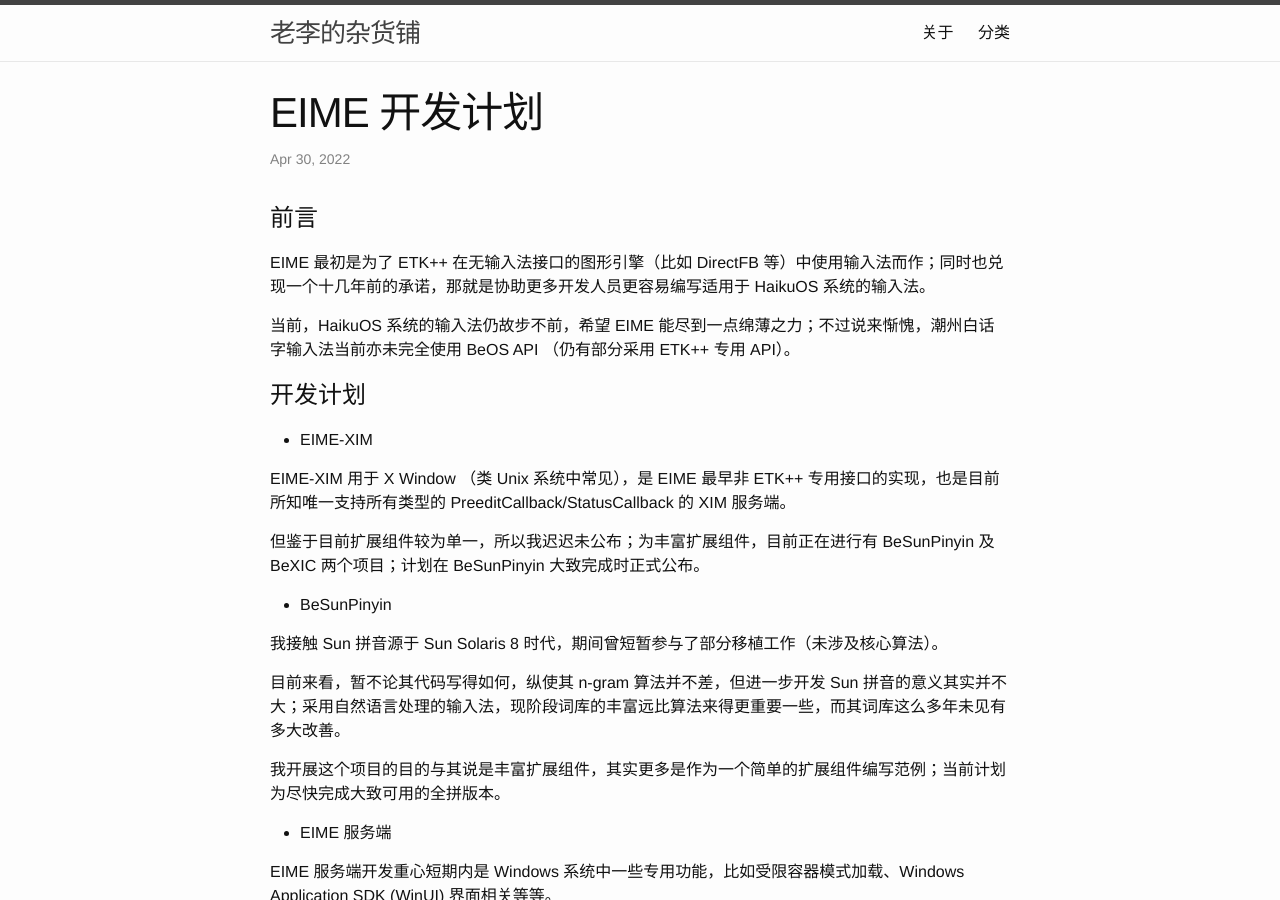
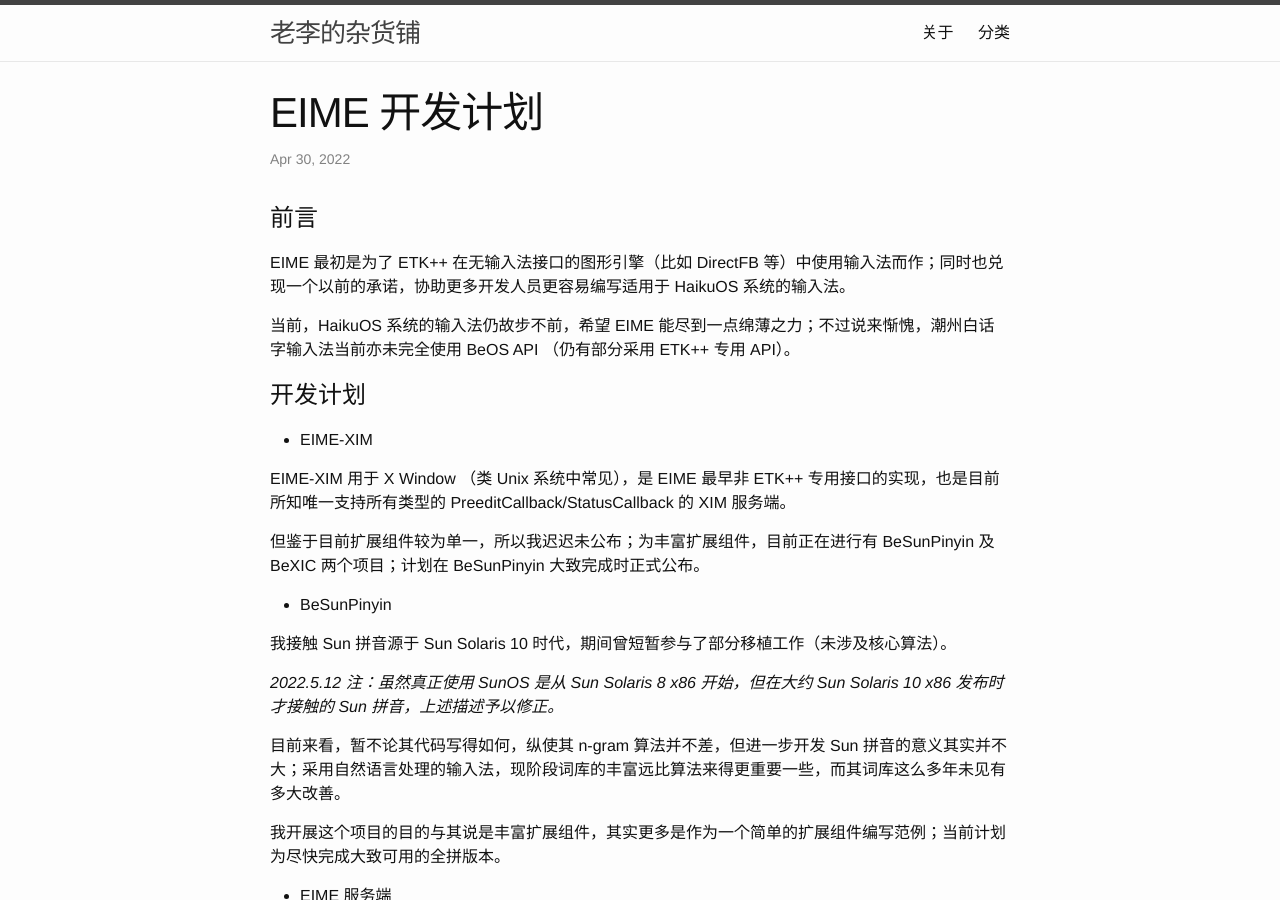
Before and after one commit to DonAnthonyLee/DonAnthonyLee.github.io, a Jekyll site: the page built from docs/_posts/2022-04-30-eime-plan.md, in a window 1280 px wide and 900 px high. Built offline with Jekyll 4.4.1, drawn with Linux system fonts in a browser that asks for light colours.

Commit message:
corrected some inappropriate descriptions

```diff
--- a/docs/_posts/2022-04-30-eime-plan.md
+++ b/docs/_posts/2022-04-30-eime-plan.md
@@ -7,7 +7,7 @@
 
 # 前言
 
-EIME 最初是为了 ETK++ 在无输入法接口的图形引擎（比如 DirectFB 等）中使用输入法而作；同时也兑现一个十几年前的承诺，那就是协助更多开发人员更容易编写适用于 HaikuOS 系统的输入法。
+EIME 最初是为了 ETK++ 在无输入法接口的图形引擎（比如 DirectFB 等）中使用输入法而作；同时也兑现一个以前的承诺，协助更多开发人员更容易编写适用于 HaikuOS 系统的输入法。
 
 当前，HaikuOS 系统的输入法仍故步不前，希望 EIME 能尽到一点绵薄之力；不过说来惭愧，潮州白话字输入法当前亦未完全使用 BeOS API （仍有部分采用 ETK++ 专用 API）。
 
@@ -23,7 +23,9 @@
 
 + BeSunPinyin
 
-我接触 Sun 拼音源于 Sun Solaris 8 时代，期间曾短暂参与了部分移植工作（未涉及核心算法）。
+我接触 Sun 拼音源于 Sun Solaris 10 时代，期间曾短暂参与了部分移植工作（未涉及核心算法）。
+
+*2022.5.12 注：虽然真正使用 SunOS 是从 Sun Solaris 8 x86 开始，但在大约 Sun Solaris 10 x86 发布时才接触的 Sun 拼音，上述描述予以修正。*
 
 目前来看，暂不论其代码写得如何，纵使其 n-gram 算法并不差，但进一步开发 Sun 拼音的意义其实并不大；采用自然语言处理的输入法，现阶段词库的丰富远比算法来得更重要一些，而其词库这么多年未见有多大改善。
 
```
